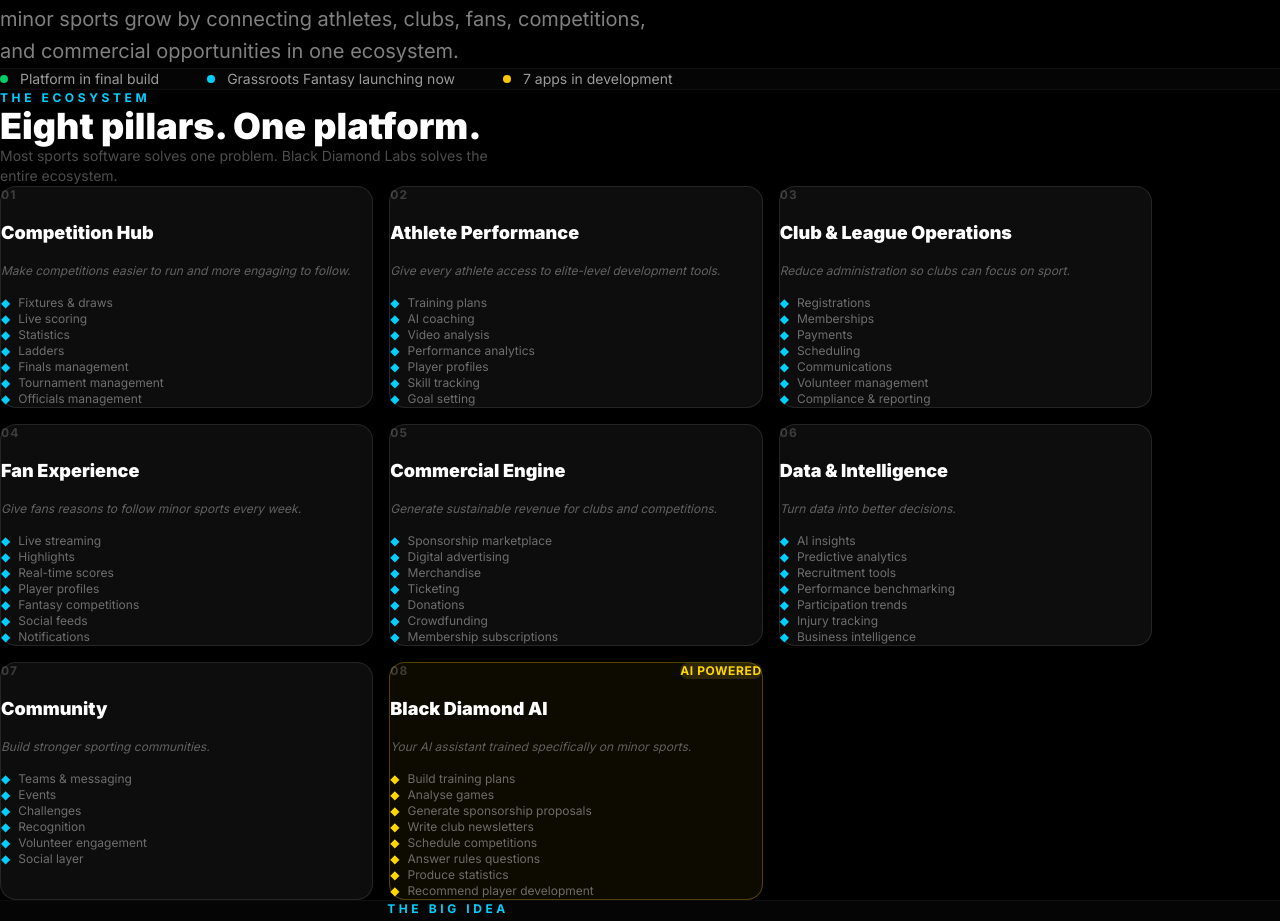
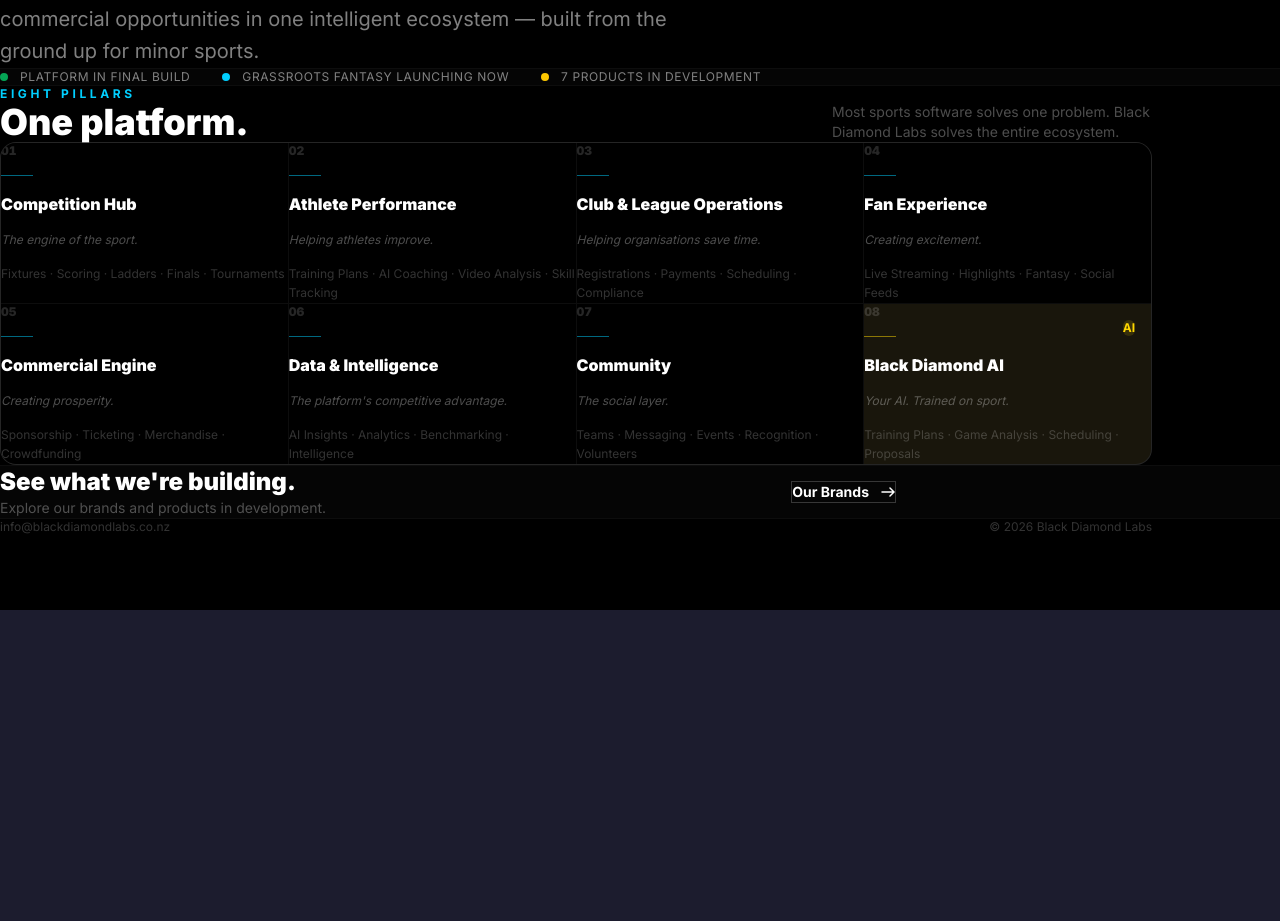
Before and after one commit to N8Nuks/blackdiamondlabs, a Next.js app: page /platform in a window 1280 px wide. Shown: the part 190-1111 px from the top of the page. After the commit the page ends 800 px from the top, so only its background shows below. Built offline with nearby package versions, Linux system fonts and the light colour scheme.

Commit message:
redesign Platform page, add Brands page

```diff
--- /dev/null
+++ b/app/brands/page.tsx
@@ -0,0 +1,135 @@
+import Nav from '@/components/Nav'
+import Footer from '@/components/Footer'
+
+export default function Brands() {
+  const brands = [
+    {
+      name: 'Grassroots Fantasy',
+      tagline: 'Built for the game you love.',
+      desc: 'Fantasy league platform for the Northern Fastpitch Series — collect player cards, build your squad, score points based on real game results.',
+      status: 'Live',
+      href: 'https://grassrootsfantasy.co.nz',
+      color: '#2d9e4e',
+    },
+    {
+      name: 'LegacyMint',
+      tagline: 'Your Legacy. Their Dream.',
+      desc: 'NFT fundraising platform — creating and sharing lasting digital legacies, stories, moments, and memories built to endure. Awaiting final legal and payment options.',
+      status: 'Pending',
+      href: '#',
+      color: '#2596be',
+    },
+    {
+      name: 'FutureProof Solutions',
+      tagline: 'Built for what comes next.',
+      desc: 'Financial diversification education for individuals, teams, and organisations. Focus on cryptocurrency, token creation, and modern payment systems including Vault27 and Alchemy Pay.',
+      status: 'In Development',
+      href: '#',
+      color: '#FFD700',
+    },
+    {
+      name: 'SnapTrack',
+      tagline: 'Track every skill. Build every athlete.',
+      desc: 'Skill performance education app built for athletes who want to measure their development and coaches who want to see it.',
+      status: 'In Development',
+      href: '#',
+      color: '#00CFFF',
+    },
+    {
+      name: 'Black Diamond AI',
+      tagline: 'Your AI. Trained on sport.',
+      desc: 'An AI assistant trained specifically on minor sports. Build training plans, analyse games, generate sponsorship proposals, schedule competitions — just ask.',
+      status: 'In Development',
+      href: '#',
+      color: '#A78BFA',
+    },
+    {
+      name: 'Stat-You Hub',
+      tagline: 'Every stat. Every competition. One place.',
+      desc: 'A permanent digital statue for every athlete — a living profile that carries every stat from every competition across an entire career.',
+      status: 'In Development',
+      href: '#',
+      color: '#00CFFF',
+    },
+    {
+      name: 'Sport-Tube',
+      tagline: 'Live sport. For everyone.',
+      desc: 'Live streaming built specifically for minor sports competitions — putting every game in front of every fan, wherever they are.',
+      status: 'In Development',
+      href: '#',
+      color: '#F87171',
+    },
+  ]
+
+  const statusColor = (s: string) => {
+    if (s === 'Live') return { bg: '#00CFFF22', text: '#00CFFF' }
+    if (s === 'Pending') return { bg: '#FFD70022', text: '#FFD700' }
+    return { bg: '#ffffff11', text: '#666666' }
+  }
+
+  return (
+    <main className="min-h-screen bg-black text-white">
+      <Nav />
+
+      {/* Hero */}
+      <section className="relative pt-36 pb-20 px-6 sm:px-12 lg:px-20 overflow-hidden">
+        <div className="absolute inset-0" style={{ background: 'radial-gradient(ellipse 60% 40% at 50% 0%, #001a2e 0%, #000 70%)' }} />
+        <div className="relative z-10 max-w-4xl mx-auto">
+          <p className="text-xs font-bold uppercase tracking-[0.3em] mb-4" style={{ color: '#00CFFF' }}>
+            Our Brands
+          </p>
+          <h1 className="text-5xl sm:text-6xl lg:text-7xl font-black leading-none mb-8 text-white">
+            What we<br />build<span style={{ color: '#00CFFF' }}>.</span>
+          </h1>
+          <p className="text-lg sm:text-xl text-white/50 leading-relaxed max-w-2xl">
+            Every Black Diamond Labs brand is built for a specific community — connected through one intelligent platform.
+          </p>
+        </div>
+      </section>
+
+      {/* Brands grid */}
+      <section className="py-24 px-6 sm:px-12 lg:px-20">
+        <div className="max-w-6xl mx-auto grid gap-5 sm:grid-cols-2 lg:grid-cols-3">
+          {brands.map((brand) => {
+            const sc = statusColor(brand.status)
+            return (
+              <div key={brand.name}
+                className="flex flex-col rounded-2xl border border-white/10 bg-white/5 p-8 hover:bg-white/8 transition-all duration-300">
+
+                {/* Status */}
+                <div className="flex items-center justify-between mb-6">
+                  <span className="text-xs font-bold uppercase tracking-wider px-2.5 py-0.5 rounded-full"
+                    style={{ backgroundColor: sc.bg, color: sc.text }}>
+                    {brand.status}
+                  </span>
+                  <div className="h-px w-6" style={{ backgroundColor: brand.color + '60' }} />
+                </div>
+
+                {/* Name */}
+                <h2 className="text-xl font-black text-white mb-1">{brand.name}</h2>
+
+                {/* Tagline */}
+                <p className="text-sm font-semibold italic mb-4" style={{ color: brand.color }}>
+                  {brand.tagline}
+                </p>
+
+                {/* Description */}
+                <p className="text-xs text-white/35 leading-relaxed flex-1">{brand.desc}</p>
+
+                {/* CTA */}
+                {brand.status === 'Live' && (
+                  <a href={brand.href}
+                    className="mt-8 inline-flex items-center gap-2 text-sm font-semibold text-white/50 hover:text-white transition-colors">
+                    Visit platform <span>→</span>
+                  </a>
+                )}
+              </div>
+            )
+          })}
+        </div>
+      </section>
+
+      <Footer />
+    </main>
+  )
+}
--- a/app/platform/page.tsx
+++ b/app/platform/page.tsx
@@ -2,74 +2,15 @@ import Nav from '@/components/Nav'
 import Footer from '@/components/Footer'
 
 export default function Platform() {
-  const ecosystem = [
-    {
-      number: '01',
-      name: 'Competition Hub',
-      purpose: 'Make competitions easier to run and more engaging to follow.',
-      features: ['Fixtures & draws', 'Live scoring', 'Statistics', 'Ladders', 'Finals management', 'Tournament management', 'Officials management'],
-      color: '#00CFFF',
-    },
-    {
-      number: '02',
-      name: 'Athlete Performance',
-      purpose: 'Give every athlete access to elite-level development tools.',
-      features: ['Training plans', 'AI coaching', 'Video analysis', 'Performance analytics', 'Player profiles', 'Skill tracking', 'Goal setting'],
-      color: '#00CFFF',
-    },
-    {
-      number: '03',
-      name: 'Club & League Operations',
-      purpose: 'Reduce administration so clubs can focus on sport.',
-      features: ['Registrations', 'Memberships', 'Payments', 'Scheduling', 'Communications', 'Volunteer management', 'Compliance & reporting'],
-      color: '#00CFFF',
-    },
-    {
-      number: '04',
-      name: 'Fan Experience',
-      purpose: 'Give fans reasons to follow minor sports every week.',
-      features: ['Live streaming', 'Highlights', 'Real-time scores', 'Player profiles', 'Fantasy competitions', 'Social feeds', 'Notifications'],
-      color: '#00CFFF',
-    },
-    {
-      number: '05',
-      name: 'Commercial Engine',
-      purpose: 'Generate sustainable revenue for clubs and competitions.',
-      features: ['Sponsorship marketplace', 'Digital advertising', 'Merchandise', 'Ticketing', 'Donations', 'Crowdfunding', 'Membership subscriptions'],
-      color: '#00CFFF',
-    },
-    {
-      number: '06',
-      name: 'Data & Intelligence',
-      purpose: 'Turn data into better decisions.',
-      features: ['AI insights', 'Predictive analytics', 'Recruitment tools', 'Performance benchmarking', 'Participation trends', 'Injury tracking', 'Business intelligence'],
-      color: '#00CFFF',
-    },
-    {
-      number: '07',
-      name: 'Community',
-      purpose: 'Build stronger sporting communities.',
-      features: ['Teams & messaging', 'Events', 'Challenges', 'Recognition', 'Volunteer engagement', 'Social layer'],
-      color: '#00CFFF',
-    },
-    {
-      number: '08',
-      name: 'Black Diamond AI',
-      purpose: 'Your AI assistant trained specifically on minor sports.',
-      features: ['Build training plans', 'Analyse games', 'Generate sponsorship proposals', 'Write club newsletters', 'Schedule competitions', 'Answer rules questions', 'Produce statistics', 'Recommend player development'],
-      color: '#FFD700',
-      highlight: true,
-    },
-  ]
-
-  const brands = [
-    { name: 'Grassroots Fantasy', status: 'Live', desc: 'Fantasy league platform. NFS Edition launching now.', color: '#2d9e4e' },
-    { name: 'LegacyMint', status: 'Pending', desc: 'NFT fundraising platform. Awaiting final legal and payment options.', color: '#2596be' },
-    { name: 'FutureProof Solutions', status: 'In Development', desc: 'Financial diversification education for individuals, teams and organisations. Cryptocurrency, token creation, Vault27 and Alchemy Pay.', color: '#FFD700' },
-    { name: 'SnapTrack', status: 'In Development', desc: 'Skill performance education app.', color: '#00CFFF' },
-    { name: 'Black Diamond AI', status: 'In Development', desc: 'AI assistant trained on minor sports. The Nate Clone.', color: '#A78BFA' },
-    { name: 'Stat-You Hub', status: 'In Development', desc: 'A permanent digital statue for every athlete — every stat from every competition, all in one place.', color: '#00CFFF' },
-    { name: 'Sport-Tube', status: 'In Development', desc: 'Live streaming built for minor sports competitions.', color: '#F87171' },
+  const pillars = [
+    { number: '01', name: 'Competition Hub', desc: 'The engine of the sport.', features: 'Fixtures · Scoring · Ladders · Finals · Tournaments', color: '#00CFFF' },
+    { number: '02', name: 'Athlete Performance', desc: 'Helping athletes improve.', features: 'Training Plans · AI Coaching · Video Analysis · Skill Tracking', color: '#00CFFF' },
+    { number: '03', name: 'Club & League Operations', desc: 'Helping organisations save time.', features: 'Registrations · Payments · Scheduling · Compliance', color: '#00CFFF' },
+    { number: '04', name: 'Fan Experience', desc: 'Creating excitement.', features: 'Live Streaming · Highlights · Fantasy · Social Feeds', color: '#00CFFF' },
+    { number: '05', name: 'Commercial Engine', desc: 'Creating prosperity.', features: 'Sponsorship · Ticketing · Merchandise · Crowdfunding', color: '#00CFFF' },
+    { number: '06', name: 'Data & Intelligence', desc: 'The platform\'s competitive advantage.', features: 'AI Insights · Analytics · Benchmarking · Intelligence', color: '#00CFFF' },
+    { number: '07', name: 'Community', desc: 'The social layer.', features: 'Teams · Messaging · Events · Recognition · Volunteers', color: '#00CFFF' },
+    { number: '08', name: 'Black Diamond AI', desc: 'Your AI. Trained on sport.', features: 'Training Plans · Game Analysis · Scheduling · Proposals', color: '#FFD700', highlight: true },
   ]
 
   return (
@@ -87,119 +28,96 @@ export default function Platform() {
             One ecosystem.<br />Every sport<span style={{ color: '#00CFFF' }}>.</span>
           </h1>
           <p className="text-lg sm:text-xl text-white/50 leading-relaxed max-w-2xl">
-            Black Diamond Labs is an intelligent technology platform that helps minor sports grow by connecting athletes, clubs, fans, competitions, and commercial opportunities in one ecosystem.
+            Black Diamond Labs connects athletes, clubs, fans, competitions, and commercial opportunities in one intelligent ecosystem — built from the ground up for minor sports.
           </p>
         </div>
       </section>
 
-      {/* Status banner */}
-      <section className="px-6 sm:px-12 lg:px-20 py-8" style={{ background: '#050505', borderTop: '1px solid #ffffff08', borderBottom: '1px solid #ffffff08' }}>
-        <div className="max-w-4xl mx-auto flex flex-col sm:flex-row items-start sm:items-center gap-4 sm:gap-12">
+      {/* Status bar */}
+      <section className="px-6 sm:px-12 lg:px-20 py-6" style={{ background: '#050505', borderTop: '1px solid #ffffff08', borderBottom: '1px solid #ffffff08' }}>
+        <div className="max-w-4xl mx-auto flex flex-wrap items-center gap-8">
           <div className="flex items-center gap-3">
             <span className="h-2 w-2 rounded-full bg-green-400 animate-pulse" />
-            <span className="text-sm text-white/60">Platform in final build</span>
+            <span className="text-xs text-white/50 uppercase tracking-wider">Platform in final build</span>
           </div>
           <div className="flex items-center gap-3">
             <span className="h-2 w-2 rounded-full" style={{ backgroundColor: '#00CFFF' }} />
-            <span className="text-sm text-white/60">Grassroots Fantasy launching now</span>
+            <span className="text-xs text-white/50 uppercase tracking-wider">Grassroots Fantasy launching now</span>
           </div>
           <div className="flex items-center gap-3">
             <span className="h-2 w-2 rounded-full bg-yellow-400" />
-            <span className="text-sm text-white/60">7 apps in development</span>
+            <span className="text-xs text-white/50 uppercase tracking-wider">7 products in development</span>
           </div>
         </div>
       </section>
 
-      {/* Ecosystem modules */}
+      {/* Eight pillars — portal style */}
       <section className="py-24 px-6 sm:px-12 lg:px-20">
         <div className="max-w-6xl mx-auto">
-          <div className="mb-16">
+          <div className="mb-16 flex flex-col sm:flex-row sm:items-end justify-between gap-6">
+            <div>
               <p className="text-xs font-bold uppercase tracking-[0.3em] mb-3" style={{ color: '#00CFFF' }}>
-              The Ecosystem
+                Eight Pillars
               </p>
-            <h2 className="text-3xl sm:text-4xl font-black text-white mb-4">
-              Eight pillars. One platform.
+              <h2 className="text-3xl sm:text-4xl font-black text-white">
+                One platform.
               </h2>
-            <p className="text-sm text-white/30 max-w-lg">
+            </div>
+            <p className="text-sm text-white/30 max-w-xs">
               Most sports software solves one problem. Black Diamond Labs solves the entire ecosystem.
             </p>
           </div>
 
-          <div className="grid gap-4 sm:grid-cols-2 lg:grid-cols-3">
-            {ecosystem.map((module) => (
-              <div key={module.number}
-                className={`rounded-2xl border p-6 flex flex-col gap-4 ${module.highlight ? 'border-yellow-400/30 bg-yellow-400/5' : 'border-white/10 bg-white/5'}`}>
-                <div className="flex items-center justify-between">
-                  <span className="text-xs font-bold uppercase tracking-widest text-white/20">{module.number}</span>
-                  {module.highlight && (
-                    <span className="text-xs font-bold uppercase tracking-wider px-2 py-0.5 rounded-full"
+          <div className="grid gap-px bg-white/5 rounded-2xl overflow-hidden border border-white/10 sm:grid-cols-2 lg:grid-cols-4">
+            {pillars.map((p, i) => (
+              <div key={p.number}
+                className={`relative flex flex-col gap-4 p-6 transition-all duration-300 hover:bg-white/5 group ${p.highlight ? 'bg-yellow-400/5' : 'bg-black'}`}>
+
+                {/* Number */}
+                <span className="text-xs font-black text-white/15 tabular-nums">{p.number}</span>
+
+                {/* Accent line */}
+                <div className="h-px w-8" style={{ backgroundColor: p.color + '80' }} />
+
+                {/* Name */}
+                <h3 className="text-base font-black text-white group-hover:text-white transition-colors">
+                  {p.name}
+                </h3>
+
+                {/* Desc */}
+                <p className="text-xs italic text-white/30">{p.desc}</p>
+
+                {/* Features */}
+                <p className="text-xs text-white/20 leading-relaxed mt-auto">
+                  {p.features}
+                </p>
+
+                {p.highlight && (
+                  <span className="absolute top-4 right-4 text-xs font-bold px-2 py-0.5 rounded-full"
                     style={{ backgroundColor: '#FFD70022', color: '#FFD700' }}>
-                      AI Powered
+                    AI
                   </span>
                 )}
-                </div>
-                <h3 className="text-lg font-black text-white">{module.name}</h3>
-                <p className="text-xs italic text-white/35">{module.purpose}</p>
-                <ul className="mt-auto space-y-1">
-                  {module.features.map((f) => (
-                    <li key={f} className="text-xs text-white/40 flex items-center gap-2">
-                      <span style={{ color: module.color }}>◆</span>
-                      {f}
-                    </li>
-                  ))}
-                </ul>
               </div>
             ))}
           </div>
         </div>
       </section>
 
-      {/* Big idea */}
+      {/* CTA */}
       <section className="py-20 px-6 sm:px-12 lg:px-20" style={{ background: '#050505', borderTop: '1px solid #ffffff08' }}>
-        <div className="max-w-4xl mx-auto text-center">
-          <p className="text-xs font-bold uppercase tracking-[0.3em] mb-6" style={{ color: '#00CFFF' }}>
-            The Big Idea
-          </p>
-          <h2 className="text-3xl sm:text-4xl font-black text-white mb-6 leading-tight">
-            Everything connects through a single profile —<br />
-            <span style={{ color: '#00CFFF' }}>athlete, club, and competition.</span>
-          </h2>
-          <p className="text-sm text-white/30 max-w-xl mx-auto leading-relaxed">
-            From grassroots participation through to elite competition — one platform connects every stakeholder, makes sport more engaging, more efficient, and more financially sustainable.
-          </p>
+        <div className="max-w-4xl mx-auto flex flex-col sm:flex-row items-center justify-between gap-8">
+          <div>
+            <h2 className="text-2xl font-black text-white mb-2">See what we're building.</h2>
+            <p className="text-sm text-white/30">Explore our brands and products in development.</p>
           </div>
-      </section>
-
-      {/* All products */}
-      <section className="py-24 px-6 sm:px-12 lg:px-20">
-        <div className="max-w-6xl mx-auto">
-          <div className="mb-16">
-            <p className="text-xs font-bold uppercase tracking-[0.3em] mb-3" style={{ color: '#00CFFF' }}>
-              Our Products
-            </p>
-            <h2 className="text-3xl sm:text-4xl font-black text-white">
-              What we're building.
-            </h2>
-          </div>
-
-          <div className="grid gap-4 sm:grid-cols-2 lg:grid-cols-3">
-            {brands.map((brand) => (
-              <div key={brand.name} className="rounded-2xl border border-white/10 bg-white/5 p-6 flex flex-col gap-3">
-                <div className="flex items-center justify-between">
-                  <h3 className="text-base font-black text-white">{brand.name}</h3>
-                  <span className="text-xs font-semibold px-2 py-0.5 rounded-full"
-                    style={{
-                      backgroundColor: brand.status === 'Live' ? '#00CFFF22' : brand.status === 'Pending' ? '#FFD70022' : '#ffffff11',
-                      color: brand.status === 'Live' ? '#00CFFF' : brand.status === 'Pending' ? '#FFD700' : '#666666',
-                    }}>
-                    {brand.status}
-                  </span>
-                </div>
-                <p className="text-xs text-white/35 leading-relaxed">{brand.desc}</p>
-                <div className="h-px mt-auto" style={{ backgroundColor: brand.color + '30' }} />
-              </div>
-            ))}
-          </div>
+          <a href="/brands"
+            className="shrink-0 inline-flex items-center gap-3 border border-white/20 px-8 py-4 text-sm font-bold text-white hover:bg-white/5 transition-all duration-200">
+            Our Brands
+            <svg width="14" height="10" viewBox="0 0 14 10" fill="none">
+              <path d="M1 5h12M9 1l4 4-4 4" stroke="white" strokeWidth="1.5" strokeLinecap="round"/>
+            </svg>
+          </a>
         </div>
       </section>
 
--- a/components/Nav.tsx
+++ b/components/Nav.tsx
@@ -14,7 +14,7 @@ export default function Nav() {
       </a>
       <div className="flex items-center gap-10">
         {['Brands','About','Platform','Contact'].map(item => (
-          <a key={item} href={item === 'Brands' ? '/#brands' : item === 'About' ? '/about' : item === 'Contact' ? 'mailto:info@blackdiamondlabs.co.nz' : item === 'Platform' ? '/platform' : '#'}
+          <a key={item} href={item === 'Brands' ? '/brands' : item === 'About' ? '/about' : item === 'Contact' ? 'mailto:info@blackdiamondlabs.co.nz' : item === 'Platform' ? '/platform' : '#'}
             className="text-xs font-bold uppercase tracking-widest text-white/50 hover:text-white transition-colors hidden md:block">
             {item}
           </a>
```
Lines whose indentation alone changed are shown as unchanged.
